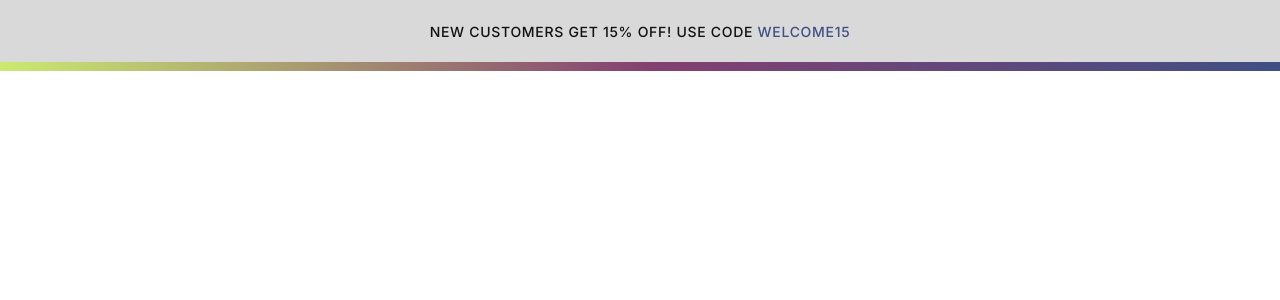
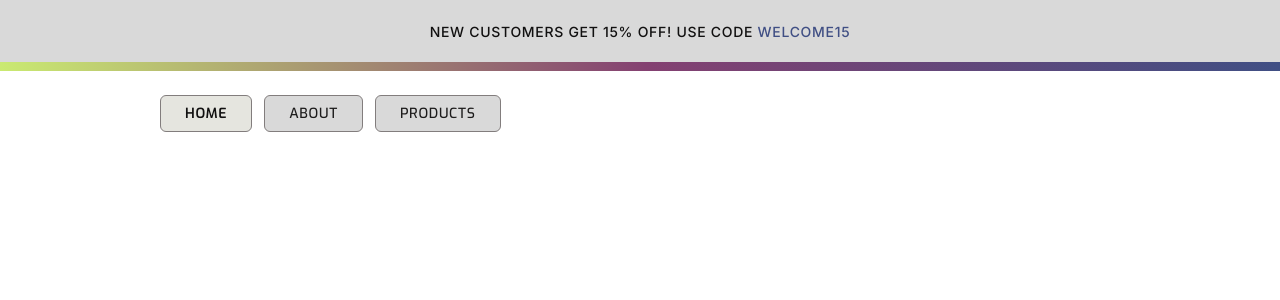
Before and after one commit to KappaPrajd/netfire-challenge, a React (Vite) app: page / in a window 1280 px wide. Shown: the top 300 px of the page. Built offline with nearby package versions, Linux system fonts and the light colour scheme.

Commit message:
feat: added nav items to navbar

```diff
--- /dev/null
+++ b/src/components/NavItem/NavItem.module.css
@@ -0,0 +1,18 @@
+@import url('/src/global.css');
+
+.container {
+  padding: 8px 24px;
+  background-color: var(--background-secondary);
+  border: 1px solid #827d7d;
+  border-radius: 6px;
+  font-weight: 500;
+  letter-spacing: 0.7px;
+  text-transform: uppercase;
+}
+
+.active {
+  color: red;
+  font-weight: 600;
+  color: var(--color-secondary);
+  background-color: #e5e5df;
+}
--- /dev/null
+++ b/src/components/NavItem/index.tsx
@@ -0,0 +1,12 @@
+import s from './NavItem.module.css';
+import { NavItemProps } from './types';
+
+const NavItem = ({ page, active }: NavItemProps) => {
+  return (
+    <a className={`${s.container} ${active && s.active}`} href="#">
+      {page}
+    </a>
+  );
+};
+
+export default NavItem;
--- /dev/null
+++ b/src/components/NavItem/types.ts
@@ -0,0 +1,4 @@
+export interface NavItemProps {
+  page: string;
+  active: boolean;
+}
--- a/src/global.css
+++ b/src/global.css
@@ -14,6 +14,13 @@ body {
   margin: 0;
   width: 100%;
   box-sizing: border-box;
+  font-size: 14px;
   background-color: var(--background-primary);
   font-family: var(--font-primary);
+  color: var(--color-primary);
 }
+
+a {
+  text-decoration: none;
+  color: var(--color-primary);
+}
--- a/src/pages/Home.tsx
+++ b/src/pages/Home.tsx
@@ -1,11 +1,13 @@
 import AdvertBar from '../views/AdvertBar';
 import GradientBox from '../views/GradientBox';
+import Navbar from '../views/Navbar';
 
 const Home = () => {
   return (
     <>
       <AdvertBar />
       <GradientBox />
+      <Navbar />
     </>
   );
 };
--- a/src/views/AdvertBar/AdvertBar.module.css
+++ b/src/views/AdvertBar/AdvertBar.module.css
@@ -10,7 +10,6 @@
 
 .message {
   font-family: var(--font-secondary);
-  font-size: 14px;
   color: var(--color-secondary);
   text-transform: uppercase;
   font-weight: 500;
--- /dev/null
+++ b/src/views/Navbar/NavItems/NavItems.module.css
@@ -0,0 +1,4 @@
+.container {
+  display: flex;
+  gap: 12px;
+}
--- /dev/null
+++ b/src/views/Navbar/NavItems/index.tsx
@@ -0,0 +1,14 @@
+import NavItem from '../../../components/NavItem';
+import s from './NavItems.module.css';
+
+const NavItems = () => {
+  return (
+    <div className={s.container}>
+      <NavItem page="Home" active={true} />
+      <NavItem page="About" active={false} />
+      <NavItem page="Products" active={false} />
+    </div>
+  );
+};
+
+export default NavItems;
--- /dev/null
+++ b/src/views/Navbar/Navbar.module.css
@@ -0,0 +1,12 @@
+.container {
+  display: flex;
+  align-items: center;
+  justify-content: center;
+}
+
+.content {
+  width: 75%;
+  display: flex;
+  align-items: center;
+  padding: 24px 0;
+}
--- /dev/null
+++ b/src/views/Navbar/index.tsx
@@ -0,0 +1,14 @@
+import NavItems from './NavItems';
+import s from './Navbar.module.css';
+
+const Navbar = () => {
+  return (
+    <div className={s.container}>
+      <div className={s.content}>
+        <NavItems />
+      </div>
+    </div>
+  );
+};
+
+export default Navbar;
```
